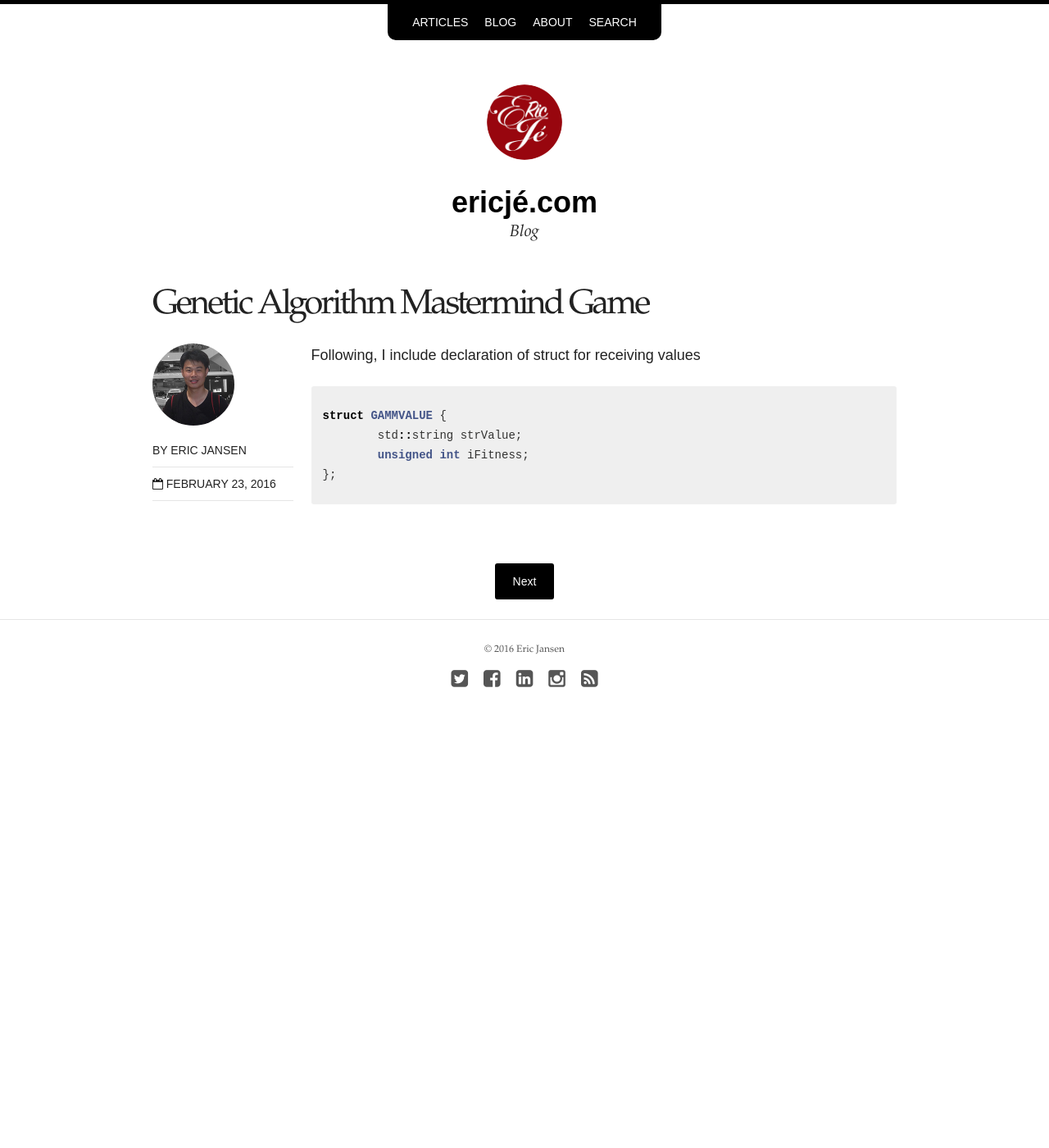
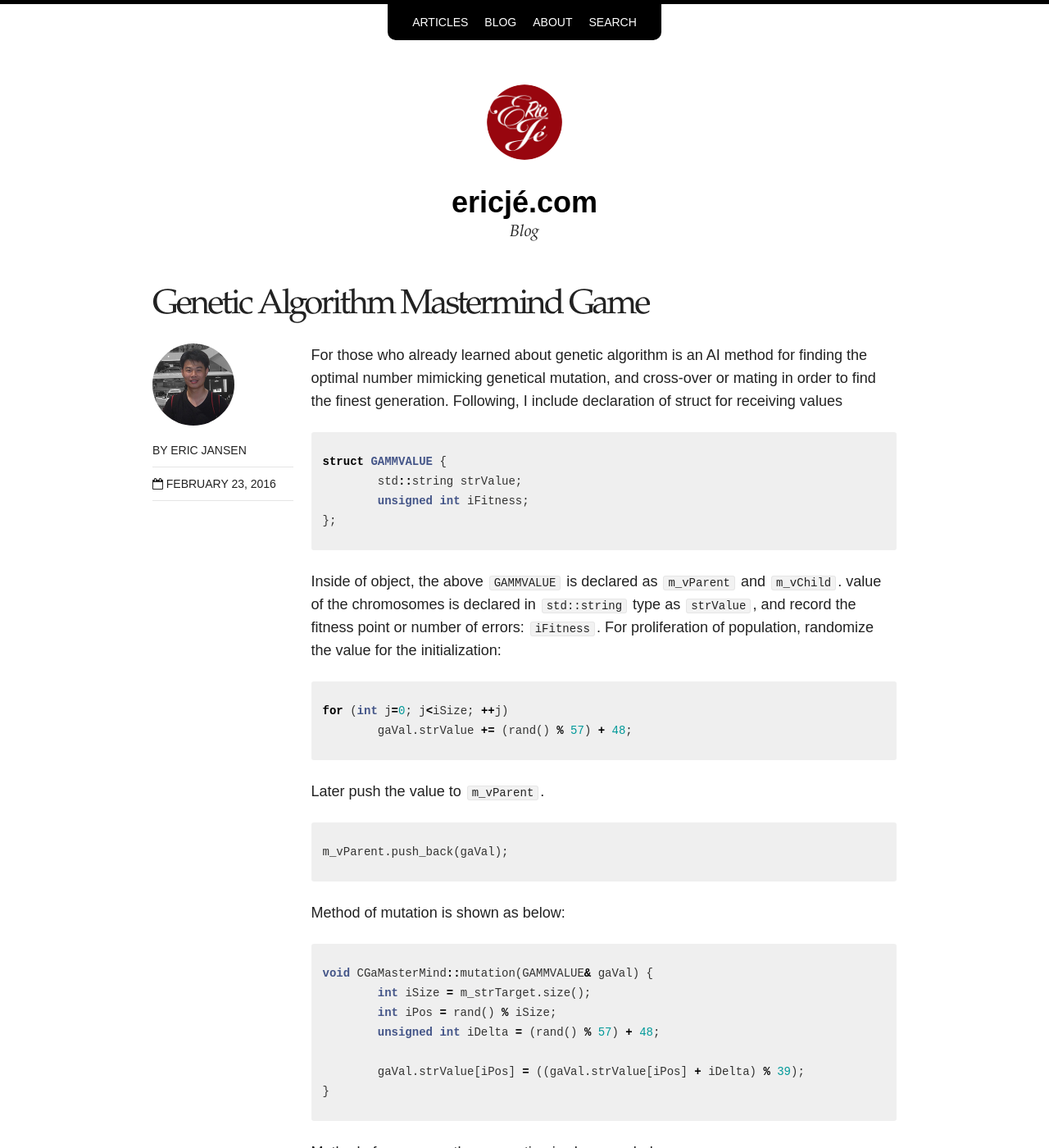
Before and after one commit to ericjansen/ericjansen.github.io, a Jekyll site: the page built from _posts/blog/2016-02-23-genetic-algorithm-mastermind-game.markdown, in a window 1280 px wide and 1400 px high. Shown: the whole window at 82% size. Built offline with Jekyll 4.4.1, drawn with Linux system fonts in a browser that asks for light colours; nearby versions of some CDN libraries; some of the changed text lies outside the part shown.

Commit message:
Change config.yml
Change highlighter to rouge. and finished blog mastermind

````diff
--- a/_config.yml
+++ b/_config.yml
@@ -18,7 +18,7 @@ permalink:   /:categories/:title/
 markdown:	 redcarpet
 extensions:  [fenced_code_blocks]
 markdown:    kramdown
-highlighter: pygments
+highlighter: rouge
 sass:
   sass_dir: _sass
   style: compressed
--- a/_includes/footer.html
+++ b/_includes/footer.html
@@ -13,5 +13,5 @@
 	{% if site.owner.tumblr %}<a href="http://{{ site.owner.tumblr }}.tumblr.com" title="{{ site.owner.name}} on Tumblr" target="_blank"><i class="fa fa-tumblr-square fa-2x"></i></a>{% endif %}
   {% if site.owner.pinterest %}<a href="https://www.pinterest.com/{{ site.owner.pinterest }}/" title="{{ site.owner.name}} on Pinterest" target="_blank"><i class="fa fa-pinterest fa-2x"></i></a>{% endif %}
 	{% if site.owner.weibo %}<a href="https://www.weibo.com/u/{{ site.owner.weibo }}/" title="{{ site.owner.name}} on Weibo" target="_blank"><i class="fa fa-weibo fa-2x"></i></a>{% endif %}
-  <a href="{{ site.url }}/feed.xml" title="Atom/RSS feed"><i class="fa fa-rss-square fa-2x"></i></a>
-</div><!-- /.social-icons -->
+ <!-- <a href="{{ site.url }}/feed.xml" title="Atom/RSS feed"><i class="fa fa-rss-square fa-2x"></i></a>
+</div>--><!-- /.social-icons -->
--- a/_posts/blog/2016-02-23-genetic-algorithm-mastermind-game.markdown
+++ b/_posts/blog/2016-02-23-genetic-algorithm-mastermind-game.markdown
@@ -7,13 +7,66 @@ date: 2016-02-23T20:55:37+08:00
 search_omit: true_
 ---
 
+For those who already learned about genetic algorithm is an AI method for finding the optimal number mimicking genetical mutation, and cross-over or mating in order to find the finest generation.
 Following, I include declaration of struct for receiving values
-
 {% highlight c++ %}
-
 struct GAMMVALUE {
 	std::string strValue;
 	unsigned int iFitness;
 };
+{% endhighlight %}
+Inside of object, the above ``GAMMVALUE`` is declared as ```m_vParent``` and ```m_vChild```.
+value of the chromosomes is declared in ``std::string`` type as ``strValue``, and record the fitness point or number of errors: ``iFitness``. For proliferation of population, randomize the value for the initialization:
+{% highlight c++ %}
+for (int j=0; j<iSize; ++j)
+	gaVal.strValue += (rand() % 57) + 48;
+{% endhighlight %}
+Later push the value to ```m_vParent```.
+{% highlight c++ %}
+m_vParent.push_back(gaVal);
+{% endhighlight %}
+Method of mutation is shown as below:
+{% highlight c++ %}
+void CGaMasterMind::mutation(GAMMVALUE& gaVal) {
+	int iSize = m_strTarget.size();
+	int iPos = rand() % iSize;
+	unsigned int iDelta = (rand() % 57) + 48;
 
+	gaVal.strValue[iPos] = ((gaVal.strValue[iPos] + iDelta) % 39);
+}
 {% endhighlight %}
+Method of cross-over the generation is shown as below:
+{% highlight c++ %}
+void CGaMasterMind::crossover() {
+	int iSize1 = POPSIZE * ELITRATE;
+	int iSize2 = m_strTarget.size(), iPos, iRand1, iRand2;
+
+	elitism(iSize1);
+
+	for (int i=iSize1; i<POPSIZE; ++i) {
+		iRand1 = rand() % (POPSIZE/2);
+		iRand2 = rand() % (POPSIZE/2);
+		iPos   = rand() % iSize2;
+
+		m_vChild[i].strValue = m_vParent[iRand1].strValue.substr(0,iPos) +
+			m_vParent[iRand2].strValue.substr(iPos,iSize1 - iPos);
+
+		if (rand() < (RAND_MAX * MUTRATE)) mutation(m_vChild[i]);
+	}
+}
+{% endhighlight %}
+After passing both processes of mutation and cross-over, finding the fitness resultis produced using this method:
+{% highlight c++ %}
+void CGaMasterMind::operator()() {
+	std::string strTarget = m_strTarget;
+	int iSize = strTarget.size();
+
+	for (int i=0; i<POPSIZE; ++i) {
+		unsigned int iFitness = 0;
+		for (int j=0; j<iSize; ++j)
+			iFitness += abs(int(m_vParent[i].strValue[j] - strTarget[j]));
+		m_vParent[i].iFitness = iFitness;
+	}
+}
+{% endhighlight %}
+This process will take several iterations until reaching the lowest error.
````
